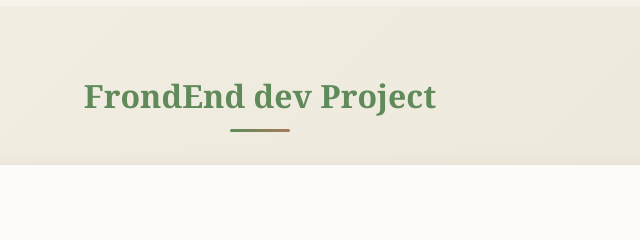
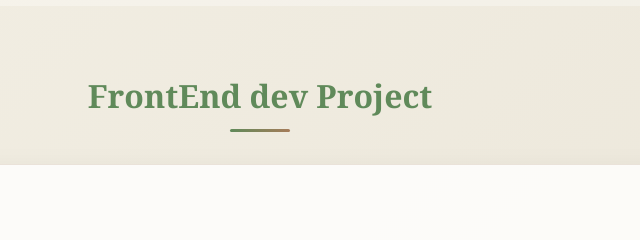
Before and after one commit to MariaHellsen/Portfolio, a website built with Vite: page index.html in a window 1280 px wide. Shown: the part 763-1003 px from the top of the page, 380-1020 px from the left. Built offline with nearby package versions, Linux system fonts and the light colour scheme.

Commit message:
A word correction

```diff
--- a/index.html
+++ b/index.html
@@ -41,7 +41,7 @@
     <!-- Project Section -->
     <section class="section">
       <div class="container">
-        <h2 class="fade-in">FrondEnd dev Project</h2>
+        <h2 class="fade-in">FrontEnd dev Project</h2>
         <div class="project-card fade-in">
           <h3 class="project-title">🌱 ToDo App</h3>
           <p>React project</p>
```
